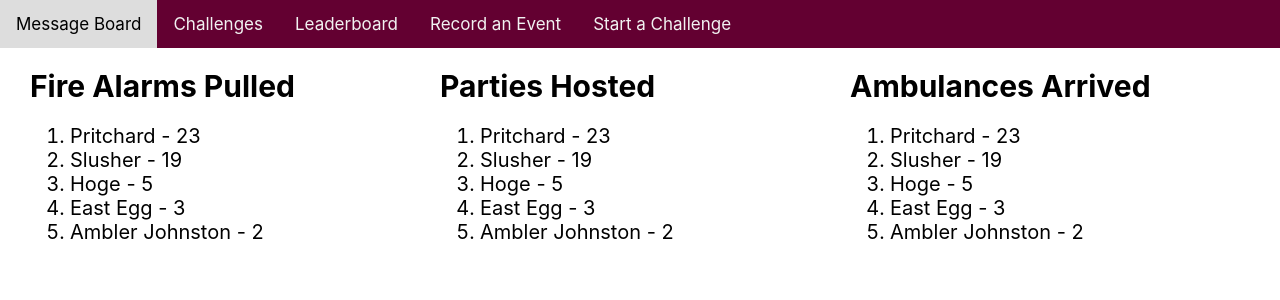
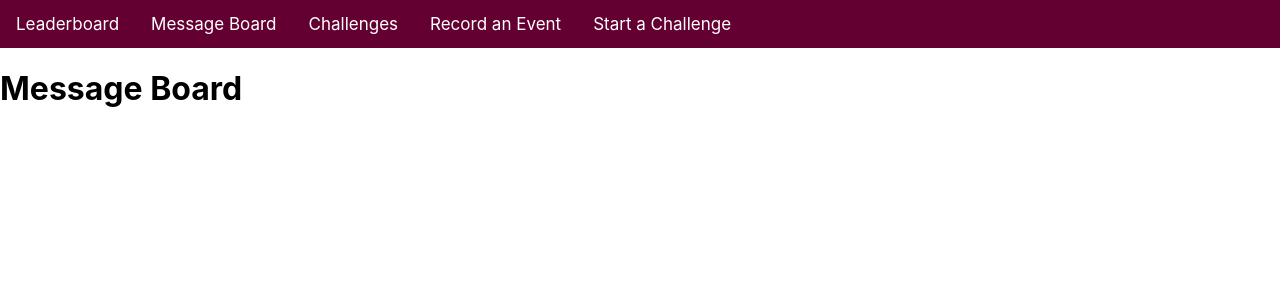
Before and after one commit to EthanWarco/VT-Hacks-11, a React (Create React App) app in the folder dorm-wars/: page /messages in a window 1280 px wide. Shown: the top 300 px of the page. Built offline with nearby package versions, Linux system fonts and the light colour scheme.

Commit message:
Separate pages (empty)

```diff
--- a/dorm-wars/package.json
+++ b/dorm-wars/package.json
@@ -8,6 +8,7 @@
     "@testing-library/user-event": "^13.5.0",
     "react": "^18.2.0",
     "react-dom": "^18.2.0",
+    "react-router-dom": "^6.16.0",
     "react-scripts": "5.0.1",
     "web-vitals": "^2.1.4"
   },
--- /dev/null
+++ b/dorm-wars/src/AddChallenge.js
@@ -0,0 +1,9 @@
+function AddChallenge() {
+    return (
+        <div>
+            <h1>Start a Challenge</h1>
+        </div>
+    );
+}
+
+export default AddChallenge;
--- /dev/null
+++ b/dorm-wars/src/AddEvent.js
@@ -0,0 +1,9 @@
+function AddEvent() {
+    return (
+        <div>
+            <h1>Add an Event</h1>
+        </div>
+    );
+}
+
+export default AddEvent;
--- a/dorm-wars/src/App.css
+++ b/dorm-wars/src/App.css
@@ -1,14 +1,23 @@
-.App {
-  text-align: center;
+.topnav {
+  background-color: #630031;
+  overflow: hidden;
 }
 
-.App-header {
-  background-color: #282c34;
-  min-height: 100vh;
-  display: flex;
-  flex-direction: column;
-  align-items: center;
-  justify-content: center;
-  font-size: calc(10px + 2vmin);
+.topnav .link {
+  background-color: #630031;
   color: white;
+  float: left;
+  text-align: center;
+  padding: 14px 16px;
+  text-decoration: none;
+  font-size: 17px;
 }
+
+a {
+  color: white;
+  text-decoration: none;
+}
+
+.topnav .link a:hover {
+  color: #cf4420;
+}
--- a/dorm-wars/src/App.js
+++ b/dorm-wars/src/App.js
@@ -1,13 +1,36 @@
+import React from "react";
+import { BrowserRouter, Routes, Route, NavLink } from "react-router-dom";
+import Messages from "./Messages";
+import Challenges from "./Challenges";
+import Leaderboard from "./Leaderboard";
+import AddEvent from "./AddEvent.js";
+import AddChallenge from "./AddChallenge.js";
 import './App.css';
-import Leaderboard from './Leaderboard.js';
-import Navbar from './Navbar.js';
+
 function App() {
-  return (
-    <div className = "header">
-      <Navbar />
-      <Leaderboard />
-    </div>
-  );
+
+    return (
+        <>
+            <BrowserRouter>
+              <div className="topnav">
+                <div className='link'><NavLink to="/">Leaderboard</NavLink></div>
+                <div className='link'><NavLink to="/messages">Message Board</NavLink></div>
+                <div className='link'><NavLink to="/challenges">Challenges</NavLink></div>
+                <div className='link'><NavLink to="/add-event">Record an Event</NavLink></div>
+                <div className='link'><NavLink to="/add-challenge">Start a Challenge</NavLink></div>
+                </div>
+                  <Routes>
+                      <Route exact path="/messages" element={<Messages />} />
+                      <Route exact path="/challenges" element={<Challenges />} />
+                      <Route exact path="/add-event" element={<AddEvent />} />
+                      <Route exact path="/add-challenge" element={<AddChallenge />} />
+                      <Route exact path="/" element={<Leaderboard />} />
+                  </Routes>
+            </BrowserRouter>
+        </>
+    );
 }
 
+
+
 export default App;
--- /dev/null
+++ b/dorm-wars/src/Challenges.js
@@ -0,0 +1,9 @@
+function Challenges() {
+    return (
+        <div>
+            <h1>Challenges</h1>
+        </div>
+    );
+}
+
+export default Challenges;
--- a/dorm-wars/src/Leaderboard.js
+++ b/dorm-wars/src/Leaderboard.js
@@ -18,11 +18,13 @@ function Leaderboard() {
     const mostAmbulances = getMostAmbulances();
     const mostParties = getMostParties();
     return (
-        <div className="Leaderboard">
-            <Category title = "Fire Alarms Pulled" info = {mostFireAlarms} />
-            <Category title = "Parties Hosted" info = {mostParties} />
-            <Category title = "Ambulances Arrived" info = {mostAmbulances} />
-        </div>
+        <>
+            <div className="Leaderboard">
+                <Category title = "Fire Alarms Pulled" info = {mostFireAlarms} />
+                <Category title = "Parties Hosted" info = {mostParties} />
+                <Category title = "Ambulances Arrived" info = {mostAmbulances} />
+            </div>
+        </>
     );
 }
 export default Leaderboard;
--- /dev/null
+++ b/dorm-wars/src/Messages.js
@@ -0,0 +1,9 @@
+function Messages() {
+    return (
+        <div>
+            <h1>Message Board</h1>
+        </div>
+    );
+}
+
+export default Messages;
--- a/dorm-wars/src/Navbar.js
+++ /dev/null
@@ -1,15 +0,0 @@
-import './Navbar.css';
-
-function Navbar() {
-    return (
-        <div className="topnav">
-            <a href="/messages.html">Message Board</a>
-            <a href="/challenges.html">Challenges</a>
-            <a href="/index.html">Leaderboard</a>
-            <a href="/add-event.html">Record an Event</a>
-            <a href="/add-challenge.html">Start a Challenge</a>
-        </div>
-    );
-  };
-
-  export default Navbar;
```
Also changed, not shown: 2 other files (tests, documents, lock files or other folders).
